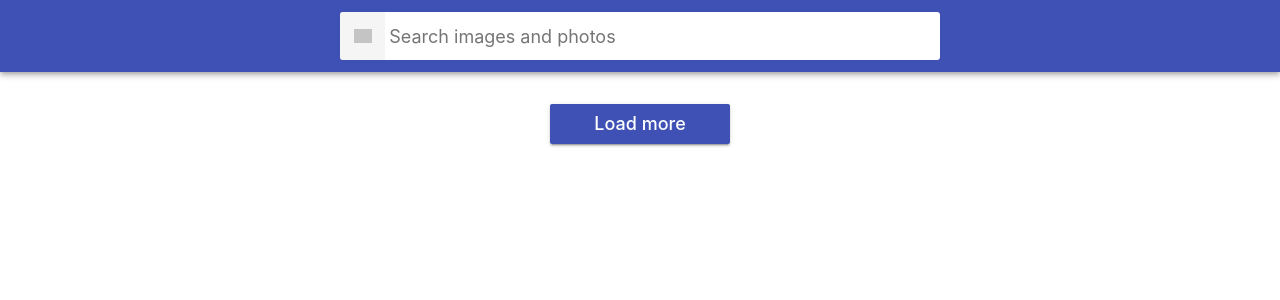
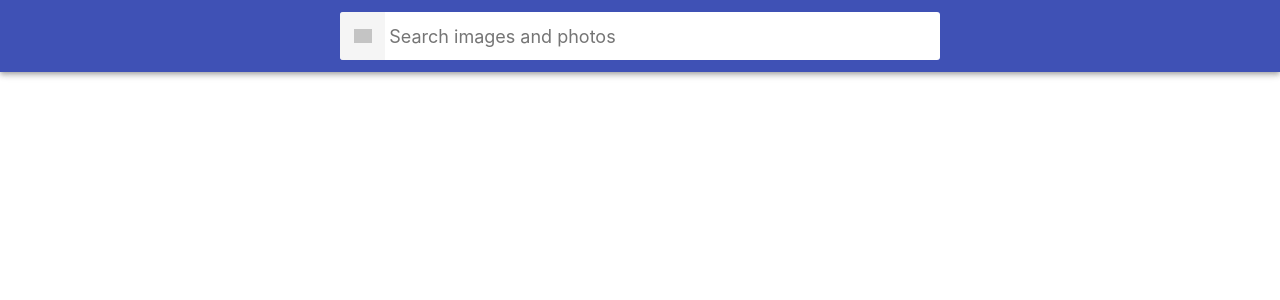
Before and after one commit to 0Palah/goit-react-hw-03-image-finder, a React (Create React App) app: page / in a window 1280 px wide. Shown: the top 300 px of the page. Built offline with nearby package versions, Linux system fonts and the light colour scheme; grey boxes are pictures that could not be loaded.

Commit message:
hide btn

```diff
--- a/src/components/App.jsx
+++ b/src/components/App.jsx
@@ -16,6 +16,7 @@ export class App extends Component {
     showModal: false,
     error: null,
     modalImageURL: '',
+    totalHits: null,
   };
 
   componentDidUpdate(_, prevState) {
@@ -34,15 +35,19 @@ export class App extends Component {
   getFetchedImg = async () => {
     this.setState({ isLoading: true });
     try {
-      const { page, searchQuarry } = this.state;
+      const { page, searchQuarry, totalHits } = this.state;
       const response = await getFetchApi({
         page: page,
         searchQuarry: searchQuarry,
       });
+
       console.log(response);
+      console.log(response.totalHits);
+
       this.setState(prevState => ({
         images: [...prevState.images, ...response.hits],
         page: prevState.page + 1,
+        totalHits: response.totalHits,
       }));
     } catch (err) {
       this.setState({ error: err });
@@ -59,7 +64,12 @@ export class App extends Component {
   };
 
   render() {
-    const { images, showModal, modalImageURL } = this.state;
+    const { images, showModal, modalImageURL, totalHits } = this.state;
+
+    console.log(totalHits);
+    console.log(images.length);
+    console.log(images);
+
     return (
       <div className={css.App}>
         <Searchbar onSubmit={this.handleSubmit} />
@@ -67,7 +77,9 @@ export class App extends Component {
           images={images}
           onClick={this.handleToggleModal}
         ></ImageGallery>
-        <Button onClick={this.getFetchedImg}></Button>
+        {images.length < totalHits && (
+          <Button onClick={this.getFetchedImg}></Button>
+        )}
         {showModal && (
           <Modal imgUrl={modalImageURL} toggleModal={this.handleToggleModal} />
         )}
```
